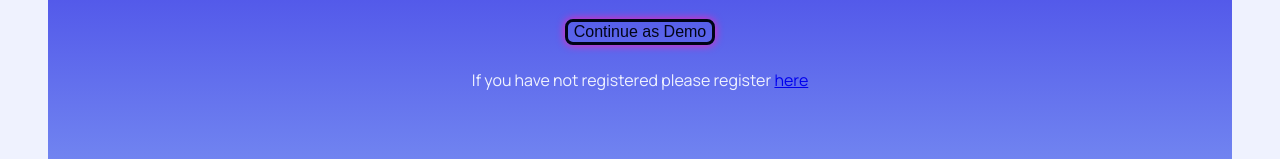
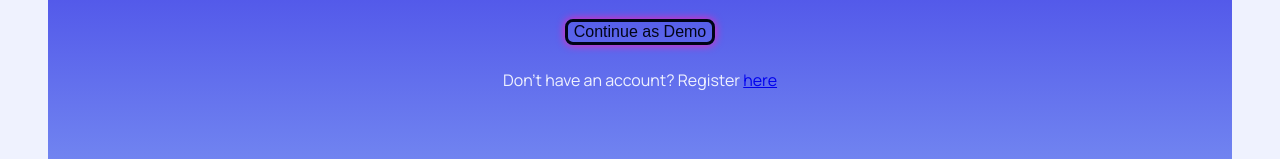
Before and after one commit to ash-kick/event-pop-app, a React (Vite) app: page /login in a window 1280 px wide. Shown: the part 326-485 px from the top of the page. Built offline with nearby package versions, Linux system fonts and the light colour scheme; no server answers; a web font is replaced by a local one.

Commit message:
updating registration language on login page

```diff
--- a/src/pages/log-in/LogIn.jsx
+++ b/src/pages/log-in/LogIn.jsx
@@ -110,7 +110,7 @@ export default function LogIn() {
                </div>
                <div className="register-note-container">
                     <p className="register-note-text">
-                         If you have not registered please register{" "}
+                         Don't have an account? Register{" "}
                          <a
                               href="/register"
                               className="link-to-register">
```
